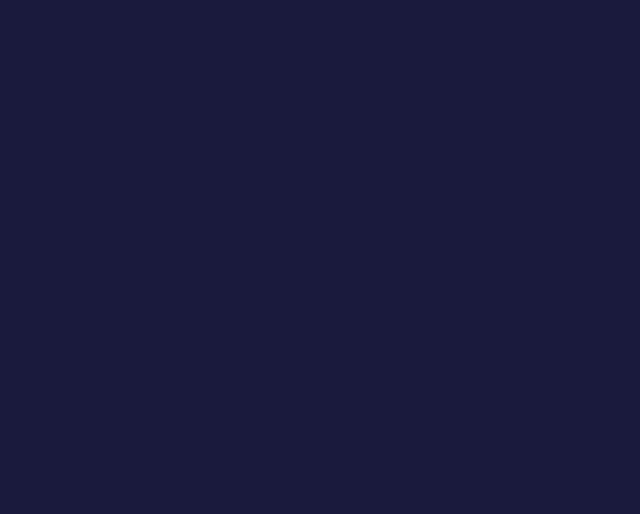
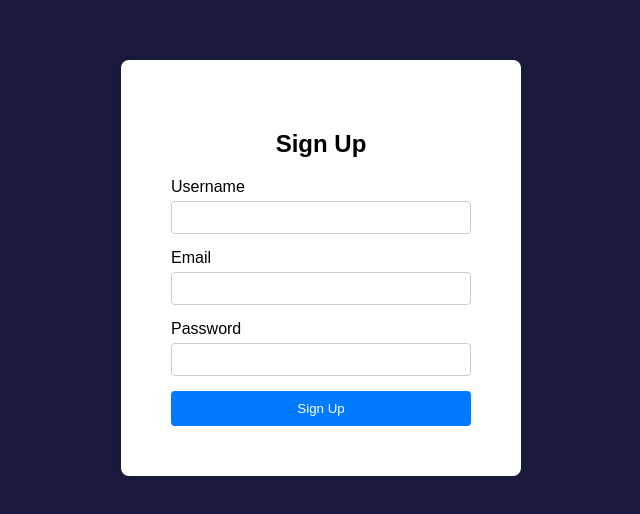
Before and after one commit to Darkarche3/Midas, a React (Create React App) app: page /signup in a window 1280 px wide. Before the commit this address had no page. Shown: the part 132-646 px from the top of the page, without its empty margins (319-959 px from the left). Built offline with nearby package versions, Linux system fonts and the light colour scheme.

Commit message:
Completed signup page

```diff
--- a/src/App.jsx
+++ b/src/App.jsx
@@ -2,6 +2,7 @@ import React from 'react';
 import { BrowserRouter as Router, Route, Routes } from 'react-router-dom';
 import Login from './pages/Login/loginPage.jsx';
 import Home from './pages/Home/homePage.jsx';
+import Signup from './pages/Signup/signupPage.jsx';
 
 const App = () => {
   return (
@@ -10,6 +11,7 @@ const App = () => {
         <Routes>
           <Route path="/" element={<Login />} />
           <Route path="/home" element={<Home/>} />
+          <Route path="/signup" element={<Signup/>} />
         </Routes>
       </div>
     </Router>
--- a/src/pages/Login/loginPage.scss
+++ b/src/pages/Login/loginPage.scss
@@ -11,11 +11,11 @@ $box-shadow-color: rgba(0, 0, 0, 0.1);
   border-radius: 5px;
   background-color: $background-color;
   box-shadow: 0 0 10px $box-shadow-color;
+  color: black;
 
   h2 {
     text-align: center;
     margin-bottom: 20px;
-    color: black;
   }
 
   .form-group {
@@ -24,7 +24,6 @@ $box-shadow-color: rgba(0, 0, 0, 0.1);
     label {
       display: block;
       margin-bottom: 5px;
-      color: black;
     }
 
     input {
--- /dev/null
+++ b/src/pages/Signup/signupPage.jsx
@@ -0,0 +1,71 @@
+import React, { useState } from "react";
+import { useNavigate } from "react-router-dom";
+import "./signupPage.scss";
+
+const Signup = () => {
+  const navigate = useNavigate();
+  const [formData, setFormData] = useState({
+    username: "",
+    email: "",
+    password: "",
+  });
+
+  const handleChange = (e) => {
+    const { name, value } = e.target;
+    setFormData({
+      ...formData,
+      [name]: value,
+    });
+  };
+
+  const handleSubmit = (e) => {
+    e.preventDefault();
+    // Handle form submission logic here
+    console.log("Form submitted:", formData);
+    navigate("/home");
+  };
+
+  return (
+    <div className="signup-container">
+      <form className="signup-form" onSubmit={handleSubmit}>
+        <h2>Sign Up</h2>
+        <div className="form-group">
+          <label htmlFor="username">Username</label>
+          <input
+            type="text"
+            id="username"
+            name="username"
+            value={formData.username}
+            onChange={handleChange}
+            required
+          />
+        </div>
+        <div className="form-group">
+          <label htmlFor="email">Email</label>
+          <input
+            type="email"
+            id="email"
+            name="email"
+            value={formData.email}
+            onChange={handleChange}
+            required
+          />
+        </div>
+        <div className="form-group">
+          <label htmlFor="password">Password</label>
+          <input
+            type="password"
+            id="password"
+            name="password"
+            value={formData.password}
+            onChange={handleChange}
+            required
+          />
+        </div>
+        <button type="submit">Sign Up</button>
+      </form>
+    </div>
+  );
+};
+
+export default Signup;
--- /dev/null
+++ b/src/pages/Signup/signupPage.scss
@@ -0,0 +1,53 @@
+.signup-container {
+    display: flex;
+    margin: auto;
+    justify-content: center;
+    align-items: center;
+    height: 20vh;
+    background-color: #f5f5f5;
+  }
+
+  .signup-form {
+    background: #fff;
+    padding: 20px;
+    border-radius: 8px;
+    box-shadow: 0 0 10px rgba(0, 0, 0, 0.1);
+    width: 300px;
+    color: black;
+    padding: 50px;
+  }
+
+  .signup-form h2 {
+    margin-bottom: 20px;
+    text-align: center;
+  }
+
+  .form-group {
+    margin-bottom: 15px;
+  }
+
+  .form-group label {
+    display: block;
+    margin-bottom: 5px;
+  }
+
+  .form-group input {
+    width: 94%;
+    padding: 8px;
+    border: 1px solid #ccc;
+    border-radius: 4px;
+  }
+
+  button {
+    width: 100%;
+    padding: 10px;
+    background-color: #007bff;
+    color: #fff;
+    border: none;
+    border-radius: 4px;
+    cursor: pointer;
+  }
+
+  button:hover {
+    background-color: #0056b3;
+  }
```
Also changed, not shown: src/pages/Signup/Signup.jsx (deleted).
